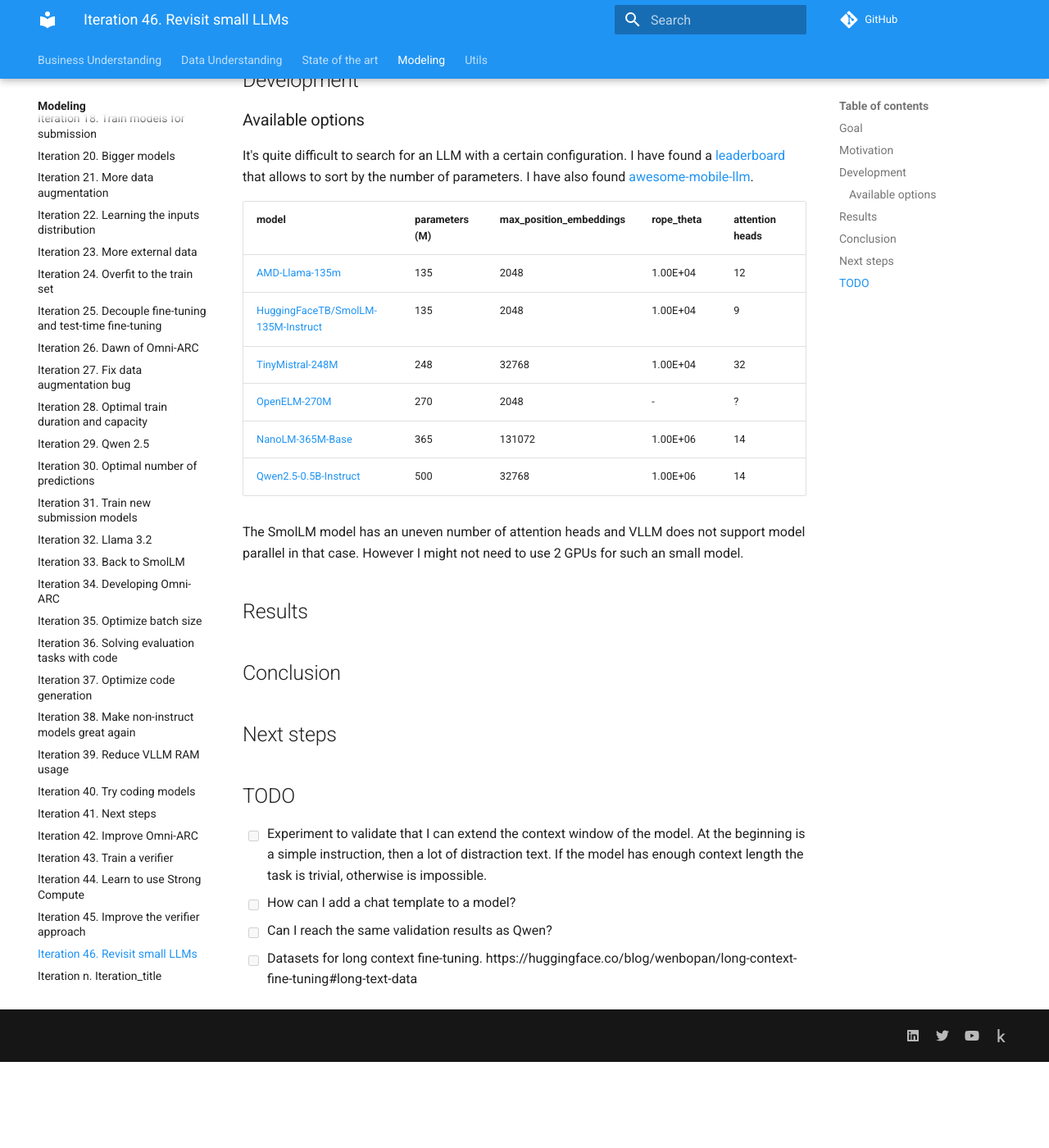
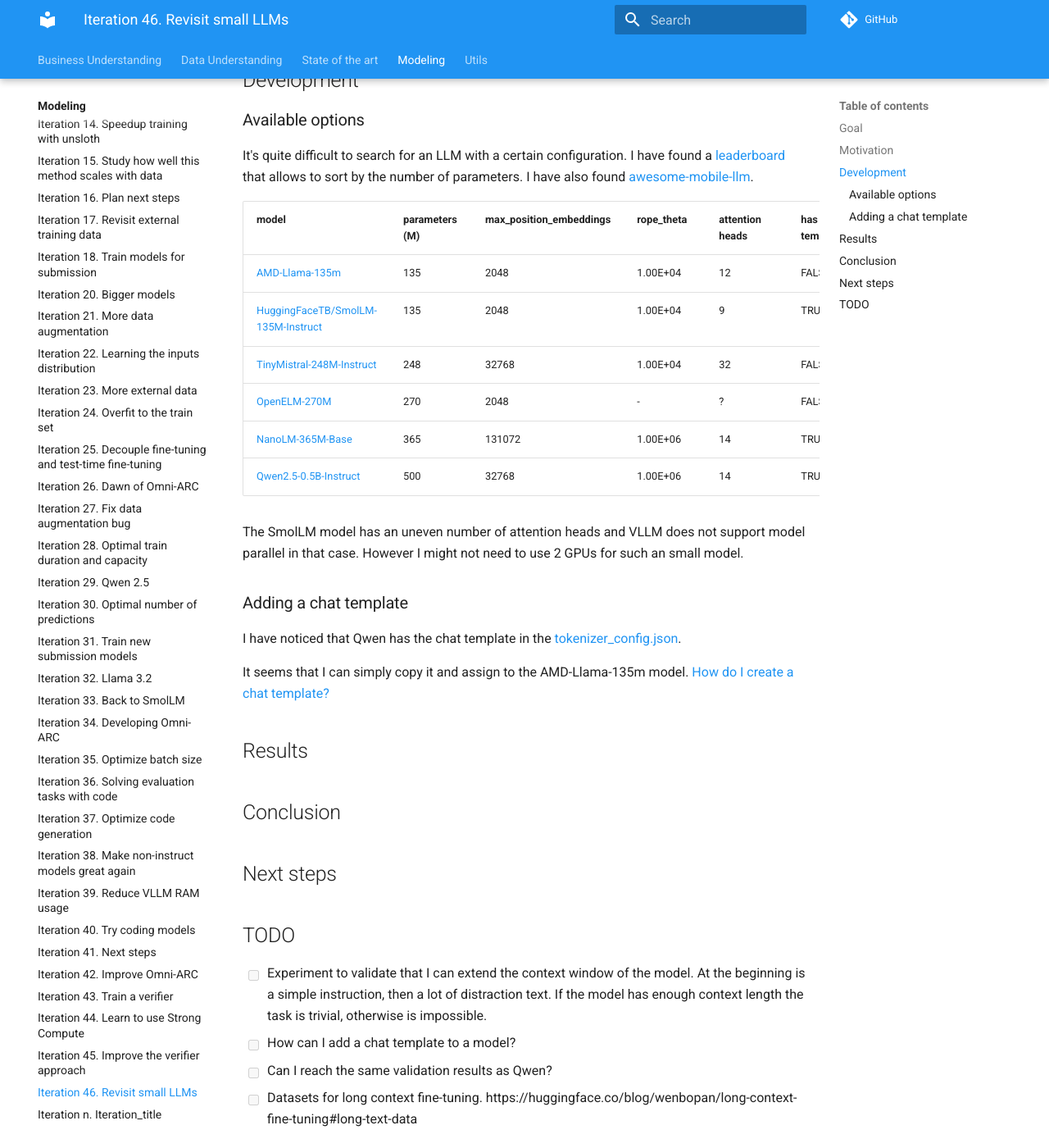
Before and after one commit to zhengjunyao-work/arc24, an MkDocs documentation site: the page built from docs/modeling/Iteration_46_revisit_small_llms.md, in a window 1280 px wide and 1400 px high, scrolled down 614 px. Shown: the whole window at 82% size. Built offline with MkDocs 1.6.1 and Material for MkDocs 9.7.7, drawn with Linux system fonts in a browser that asks for light colours; comment, search, counter and statistics services are not loaded; before the commit the page ends 1909 px from its top, so only the background shows below that.

Commit message:
updated documentation

```diff
--- a/docs/modeling/Iteration_46_revisit_small_llms.md
+++ b/docs/modeling/Iteration_46_revisit_small_llms.md
@@ -24,17 +24,23 @@
 It's quite difficult to search for an LLM with a certain configuration. I have found a [leaderboard](https://huggingface.co/datasets/open-llm-leaderboard/contents/viewer/default/train?sort%5Bcolumn%5D=%23Params+%28B%29&sort%5Bdirection%5D=asc&row=512)
 that allows to sort by the number of parameters. I have also found [awesome-mobile-llm](https://github.com/stevelaskaridis/awesome-mobile-llm).
 
-| model                                                                                           | parameters (M) | max_position_embeddings | rope_theta | attention heads |
-|-------------------------------------------------------------------------------------------------|----------------|-------------------------|------------|-----------------|
-| [AMD-Llama-135m](https://huggingface.co/amd/AMD-Llama-135m)                                     | 135            | 2048                    | 1.00E+04   | 12              |
-| [HuggingFaceTB/SmolLM-135M-Instruct](https://huggingface.co/HuggingFaceTB/SmolLM-135M-Instruct) | 135            | 2048                    | 1.00E+04   | 9               |
-| [TinyMistral-248M](https://huggingface.co/Locutusque/TinyMistral-248M)                          | 248            | 32768                   | 1.00E+04   | 32              |
-| [OpenELM-270M](https://huggingface.co/apple/OpenELM-270M)                                       | 270            | 2048                    | -          | ?               |
-| [NanoLM-365M-Base](https://huggingface.co/Mxode/NanoLM-365M-Base)                               | 365            | 131072                  | 1.00E+06   | 14              |
-| [Qwen2.5-0.5B-Instruct](https://huggingface.co/Qwen/Qwen2.5-0.5B-Instruct)                      | 500            | 32768                   | 1.00E+06   | 14              |
+| model                                                                                           | parameters (M) | max_position_embeddings | rope_theta | attention heads | has chat-template? |
+|-------------------------------------------------------------------------------------------------|----------------|-------------------------|------------|-----------------|--------------------|
+| [AMD-Llama-135m](https://huggingface.co/amd/AMD-Llama-135m)                                     | 135            | 2048                    | 1.00E+04   | 12              | FALSE              |
+| [HuggingFaceTB/SmolLM-135M-Instruct](https://huggingface.co/HuggingFaceTB/SmolLM-135M-Instruct) | 135            | 2048                    | 1.00E+04   | 9               | TRUE               |
+| [TinyMistral-248M-Instruct](https://huggingface.co/Locutusque/TinyMistral-248M-Instruct)        | 248            | 32768                   | 1.00E+04   | 32              | FALSE              |
+| [OpenELM-270M](https://huggingface.co/apple/OpenELM-270M)                                       | 270            | 2048                    | -          | ?               | FALSE              |
+| [NanoLM-365M-Base](https://huggingface.co/Mxode/NanoLM-365M-Base)                               | 365            | 131072                  | 1.00E+06   | 14              | TRUE               |
+| [Qwen2.5-0.5B-Instruct](https://huggingface.co/Qwen/Qwen2.5-0.5B-Instruct)                      | 500            | 32768                   | 1.00E+06   | 14              | TRUE               |
 
 The SmolLM model has an uneven number of attention heads and VLLM does not support model parallel in that case. However
 I might not need to use 2 GPUs for such an small model.
+
+### Adding a chat template
+
+I have noticed that Qwen has the chat template in the [tokenizer_config.json](https://huggingface.co/Qwen/Qwen2.5-0.5B-Instruct/blob/main/tokenizer_config.json#L198).
+
+It seems that I can simply copy it and assign to the AMD-Llama-135m model. [How do I create a chat template?](https://huggingface.co/docs/transformers/main/en/chat_templating#how-do-i-create-a-chat-template)
 
 ## Results
 
```
Also changed, not shown: docs/modeling/Iteration_44_learn_to_use_strong_compute.md (+8 -0 lines), docs/modeling/Iteration_45_improve_verifier.md (+12 -0 lines).
